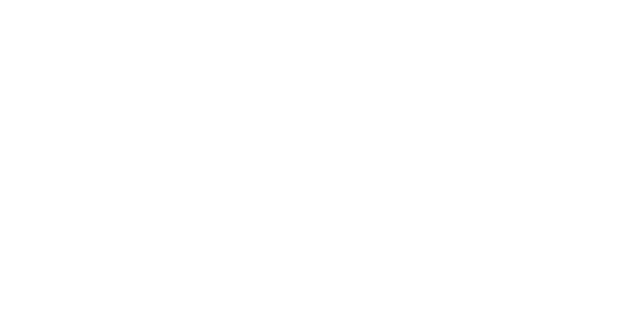
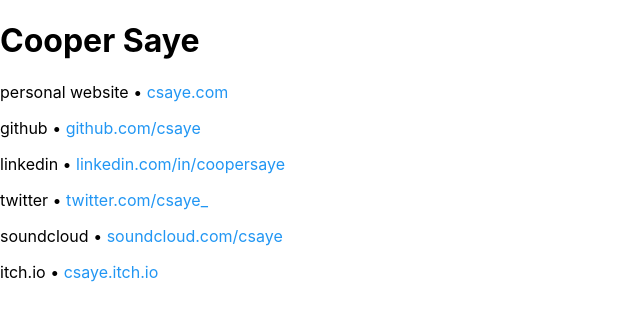
Before and after one commit to csaye/saye.co, a Next.js app: page / in a window 1280 px wide. Shown: the top 320 px of the page, without its empty margins (0-640 px from the left). Built offline with nearby package versions, Linux system fonts and the light colour scheme.

Commit message:
Populate index page.

```diff
--- a/pages/index.js
+++ b/pages/index.js
@@ -16,7 +16,16 @@
   }
 
   return (
-    <div>
+    <div className={styles.container}>
+      <div className={styles.center}>
+        <h1>Cooper Saye</h1>
+        <Link label="personal website" url="csaye.com" link="https://www.csaye.com/" />
+        <Link label="github" url="github.com/csaye" link="https://github.com/csaye" />
+        <Link label="linkedin" url="linkedin.com/in/coopersaye" link="https://www.linkedin.com/in/coopersaye/" />
+        <Link label="twitter" url="twitter.com/csaye_" link="https://twitter.com/csaye_" />
+        <Link label="soundcloud" url="soundcloud.com/csaye" link="https://soundcloud.com/csaye" />
+        <Link label="itch.io" url="csaye.itch.io" link="https://csaye.itch.io/" />
+      </div>
     </div>
   );
 }
```
